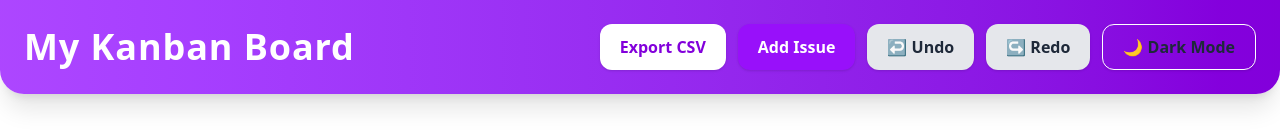
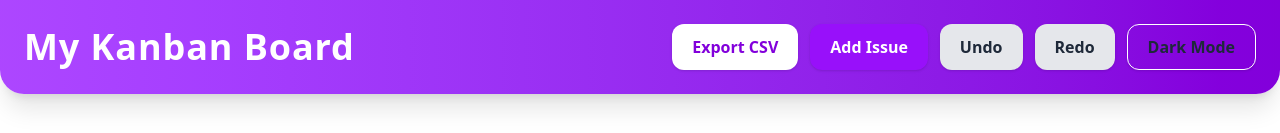
Before and after one commit to ardhas20/Kanban, a SvelteKit app: page / in a window 1280 px wide. Shown: the top 133 px of the page. Built offline with nearby package versions, Linux system fonts and the light colour scheme; no server answers.

Commit message:
last changes

```diff
--- a/src/routes/+page.svelte
+++ b/src/routes/+page.svelte
@@ -72,10 +72,10 @@
         <div class="flex flex-wrap gap-3">
             <button class="px-5 py-2.5 rounded-xl bg-white text-purple-700 font-bold shadow" on:click={handleExportCSV}>Export CSV</button>
             <button class="px-5 py-2.5 rounded-xl bg-purple-600 text-white font-bold shadow" on:click={() => modalOpen = true}>Add Issue</button>
-            <button class="px-5 py-2.5 rounded-xl bg-gray-200 text-gray-800 font-semibold shadow" on:click={() => board.undo()}>↩️ Undo</button>
-            <button class="px-5 py-2.5 rounded-xl bg-gray-200 text-gray-800 font-semibold shadow" on:click={() => board.redo()}>↪️ Redo</button>
+            <button class="px-5 py-2.5 rounded-xl bg-gray-200 text-gray-800 font-semibold shadow" on:click={() => board.undo()}> Undo</button>
+            <button class="px-5 py-2.5 rounded-xl bg-gray-200 text-gray-800 font-semibold shadow" on:click={() => board.redo()}>Redo</button>
             <button class="px-5 py-2.5 rounded-xl border border-white font-semibold shadow" on:click={toggleDarkMode}>
-                {darkMode ? "☀️ Light Mode" : "🌙 Dark Mode"}
+                {darkMode ? " Light Mode" : " Dark Mode"}
             </button>
         </div>
     </header>
```
